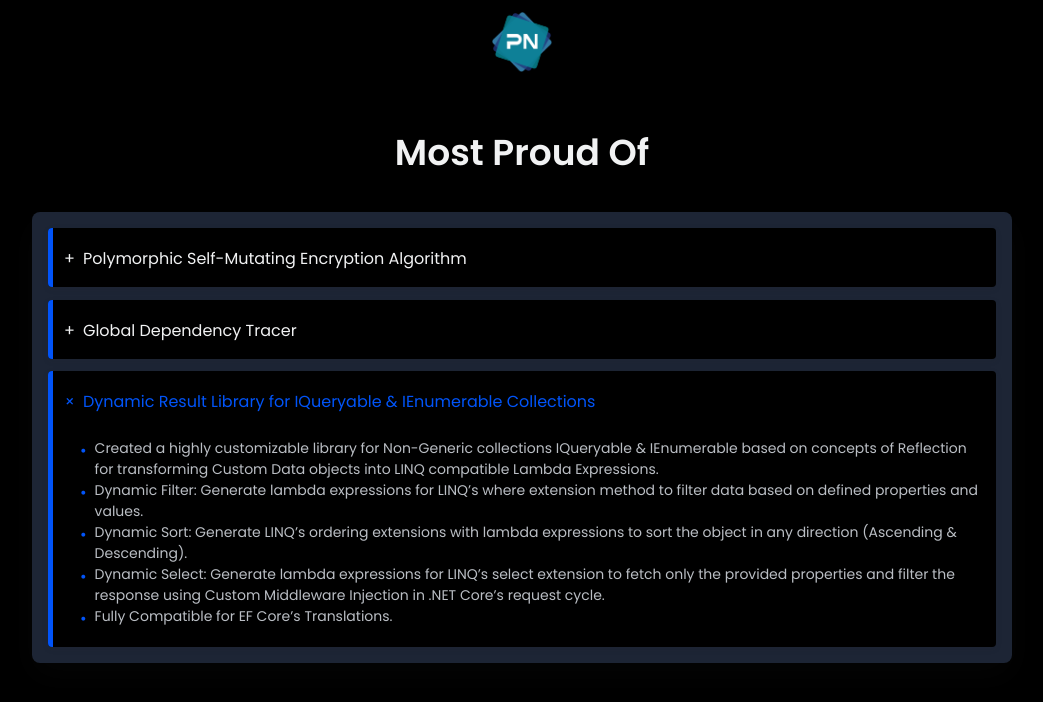
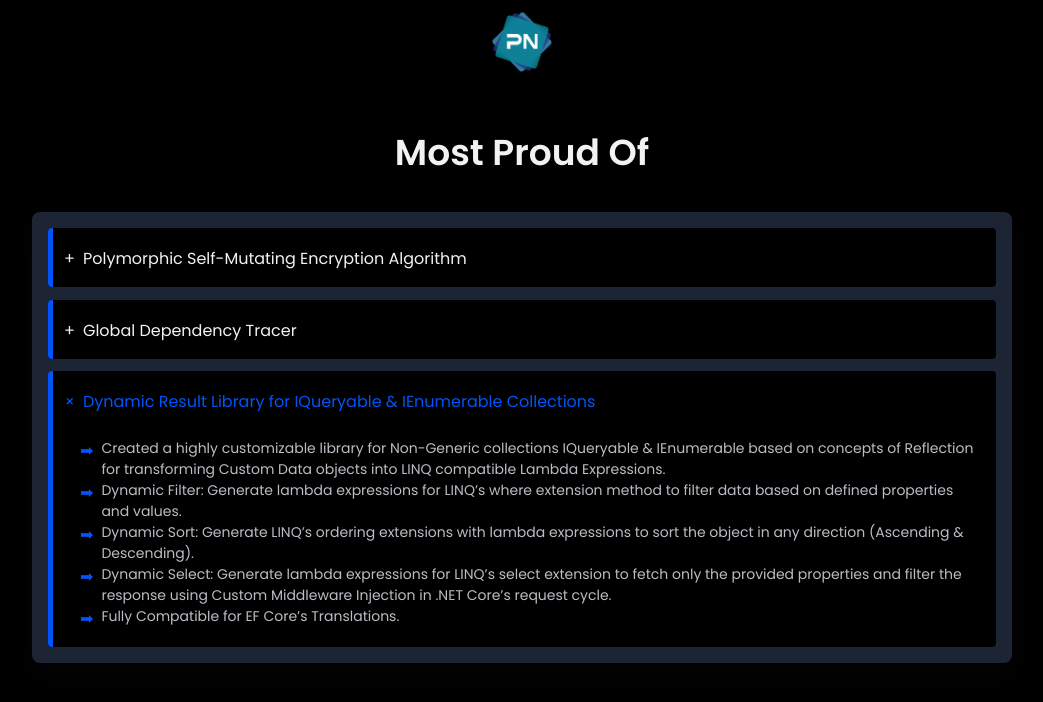
Before and after one commit to pranshunijhawan/pranshunijhawan.github.io, a React (Create React App) app: page / in a window 1280 px wide. Both pictures are taken after a click on the element 640 px from the left and 1350 px from the top of the page. Shown: the part 950-1652 px from the top of the page, without its empty margins (118-1161 px from the left). Built offline with nearby package versions, Linux system fonts and the light colour scheme.

Commit message:
New Bullet Icon

```diff
--- a/src/ui-components/Bullet.tsx
+++ b/src/ui-components/Bullet.tsx
@@ -14,7 +14,7 @@ interface BulletProps {
 const Bullet = ({ color }: BulletProps) => {
 
     return(
-        <BulletComponent color={color}>• </BulletComponent>
+        <BulletComponent color={color}>➡</BulletComponent>
     )
 }
 
```
